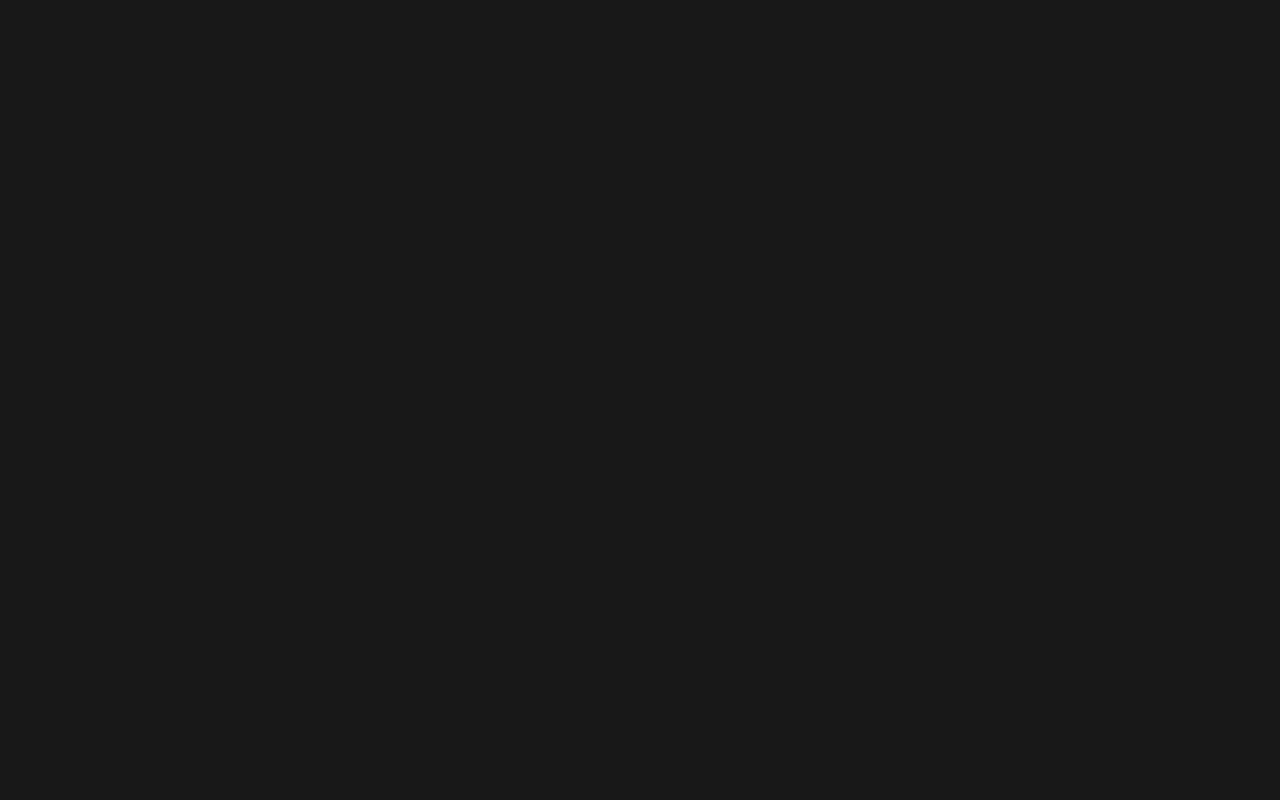
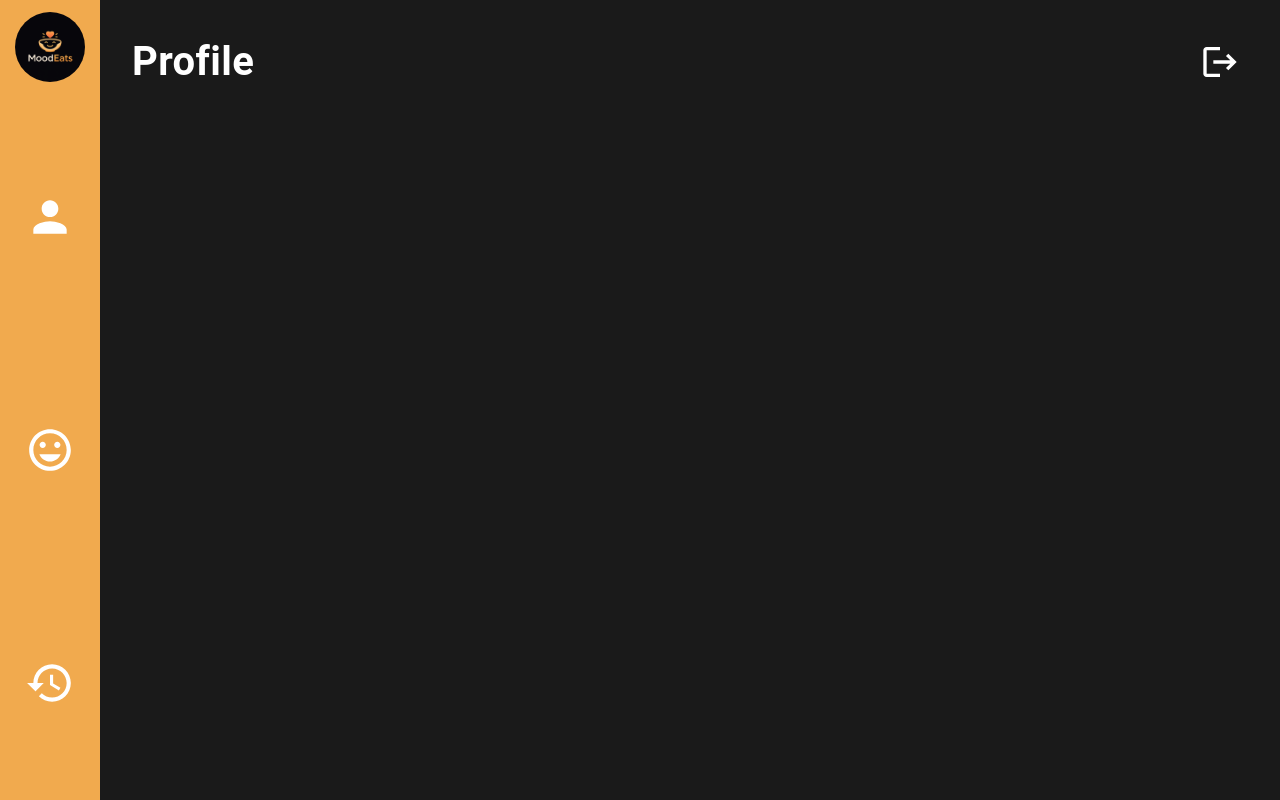
Before and after one commit to NathanielH12/MoodEats, a React app in the folder frontend/: page /profile in a window 1280 px wide. Before the commit this address had no page. Built offline with nearby package versions, Linux system fonts and the light colour scheme; sample sign-in values are in the browser's storage; the HTML template or start-up script is replaced by a standard one.

Commit message:
feat: add profile page and logout feature

```diff
--- a/frontend/src/App.jsx
+++ b/frontend/src/App.jsx
@@ -1,12 +1,10 @@
 import { useState } from 'react'
-import reactLogo from './assets/react.svg'
-import viteLogo from './assets/vite.svg'
-import heroImg from './assets/hero.png'
 import { Routes, Route, Navigate } from 'react-router-dom'
 import LandingPage from './Components/LandingPage.jsx'
 import DashboardPage from './Components/DashboardPage.jsx'
 import { RegisterPage } from './Components/RegisterPage.jsx'
 import { LoginPage } from './Components/LoginPage.jsx'
+import Profile from './Components/Profile.jsx'   // ✅ default import
 
 function App() {
   const [token, setToken] = useState(localStorage.getItem('token'));
@@ -21,29 +19,28 @@ function App() {
   };
 
   return (
-    <>
-      <Routes>
+    <Routes>
       <Route
         path="/"
         element={token ? <Navigate to="/dashboard" replace /> : <LandingPage />}
       />
-
       <Route
         path="/login"
         element={token ? <Navigate to="/dashboard" replace /> : <LoginPage setToken={handleSetToken} />}
       />
-
       <Route
         path="/register"
         element={token ? <Navigate to="/dashboard" replace /> : <RegisterPage setToken={handleSetToken} />}
       />
-
       <Route
         path="/dashboard"
         element={token ? <DashboardPage setToken={handleSetToken} /> : <Navigate to="/" replace />}
       />
+      <Route
+        path="/profile"
+        element={token ? <Profile setToken={handleSetToken} /> : <Navigate to="/" replace />}
+      />
     </Routes>
-    </>
   )
 }
 
--- a/frontend/src/Components/DashboardNavBar.jsx
+++ b/frontend/src/Components/DashboardNavBar.jsx
@@ -8,6 +8,10 @@ import MoodIcon from '@mui/icons-material/Mood';
 
 function DashboardNavBar() {
   const navigate = useNavigate();
+
+  function onProfileClick() {
+    navigate('/profile');
+  }
 
   return (
     <>
@@ -26,7 +30,7 @@ function DashboardNavBar() {
         </Box>
 
         <Box className={styles.navItemsContainer}>
-          <Box className={styles.navItem}>
+          <Box className={styles.navItem} onClick={onProfileClick}>
             <PersonIcon sx={{ color: 'white', fontSize: 50 }} />
           </Box>
 
--- /dev/null
+++ b/frontend/src/Components/Profile.jsx
@@ -0,0 +1,68 @@
+import { useNavigate } from 'react-router-dom';
+import { Box, IconButton, Typography } from '@mui/material';
+import LogoutIcon from '@mui/icons-material/Logout';
+import axios from 'axios';
+import DashboardNavBar from './DashboardNavBar';
+
+function Profile({ setToken }) {
+  const navigate = useNavigate();
+
+  const handleLogout = async () => {
+    const token = localStorage.getItem('token');
+    try {
+      await axios.post(
+        'http://localhost:5500/logout',
+        {},
+        { headers: { Authorization: `Bearer ${token}` } }
+      );
+    } catch (err) {
+      console.error('Logout failed', err);
+    } finally {
+      setToken(null);
+      navigate('/');
+    }
+  };
+
+  return (
+    <Box sx={{ display: 'flex', minHeight: '100vh' }}>
+      <DashboardNavBar />
+      <Box
+        sx={{
+          flex: 1,
+          padding: '2rem',
+          backgroundColor: '#1a1a1a',
+          color: 'white',
+        }}
+      >
+        <Box
+          sx={{
+            display: 'flex',
+            flexDirection: 'row',
+            justifyContent: 'space-between',
+            alignItems: 'center',
+            marginBottom: '2rem',
+          }}
+        >
+          <Typography
+            sx={{
+              fontWeight: 700,
+              fontSize: '2.5rem',
+              color: 'white',
+            }}
+          >
+            Profile
+          </Typography>
+
+          <IconButton onClick={handleLogout} sx={{ color: 'white' }}>
+            <LogoutIcon sx={{ fontSize: 40 }} />
+          </IconButton>
+        </Box>
+
+        {/* Rest of profile content goes here */}
+
+      </Box>
+    </Box>
+  );
+}
+
+export default Profile;
```
Also changed, not shown: 1 other file (tests, documents, lock files or other folders).
